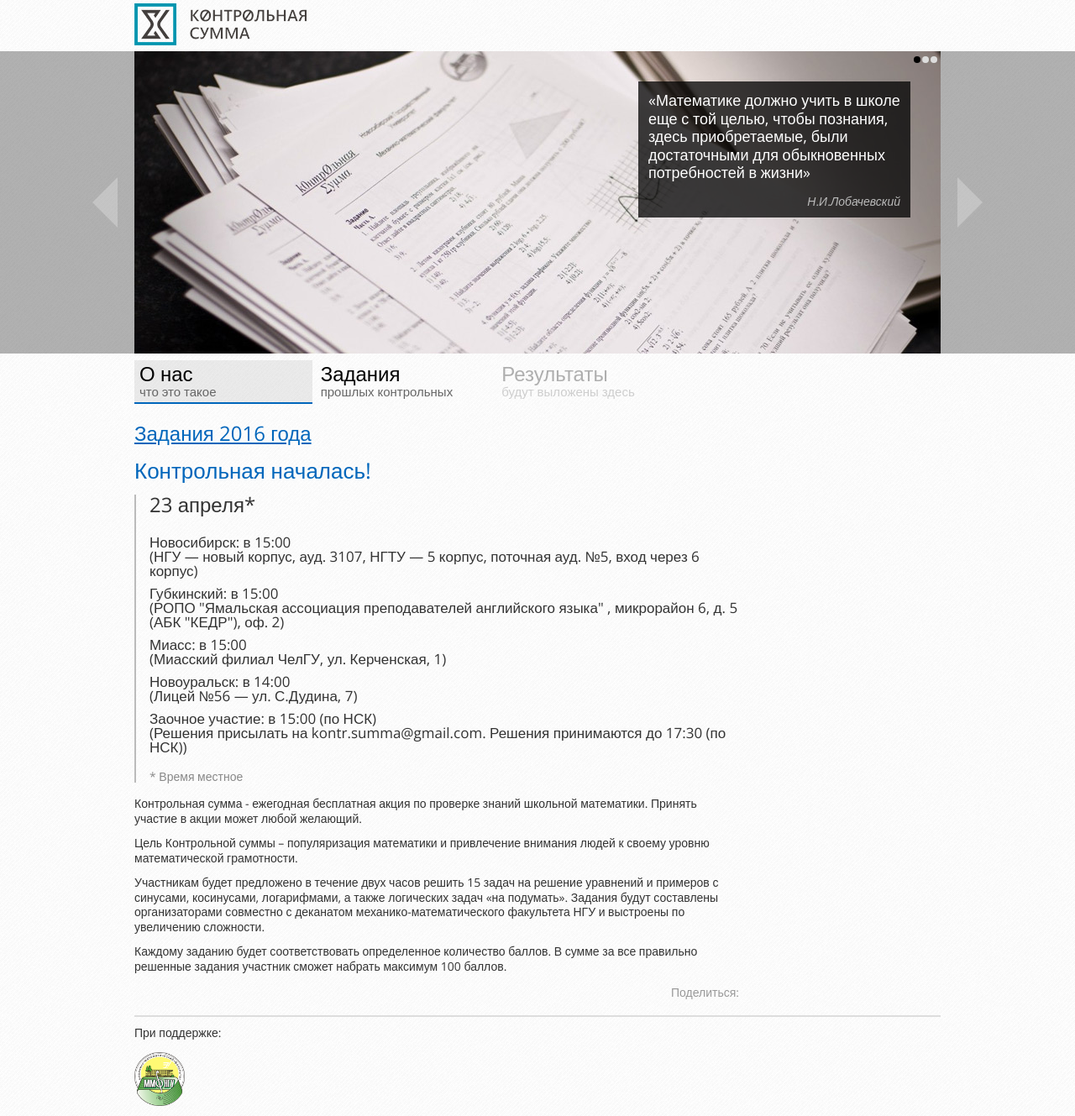
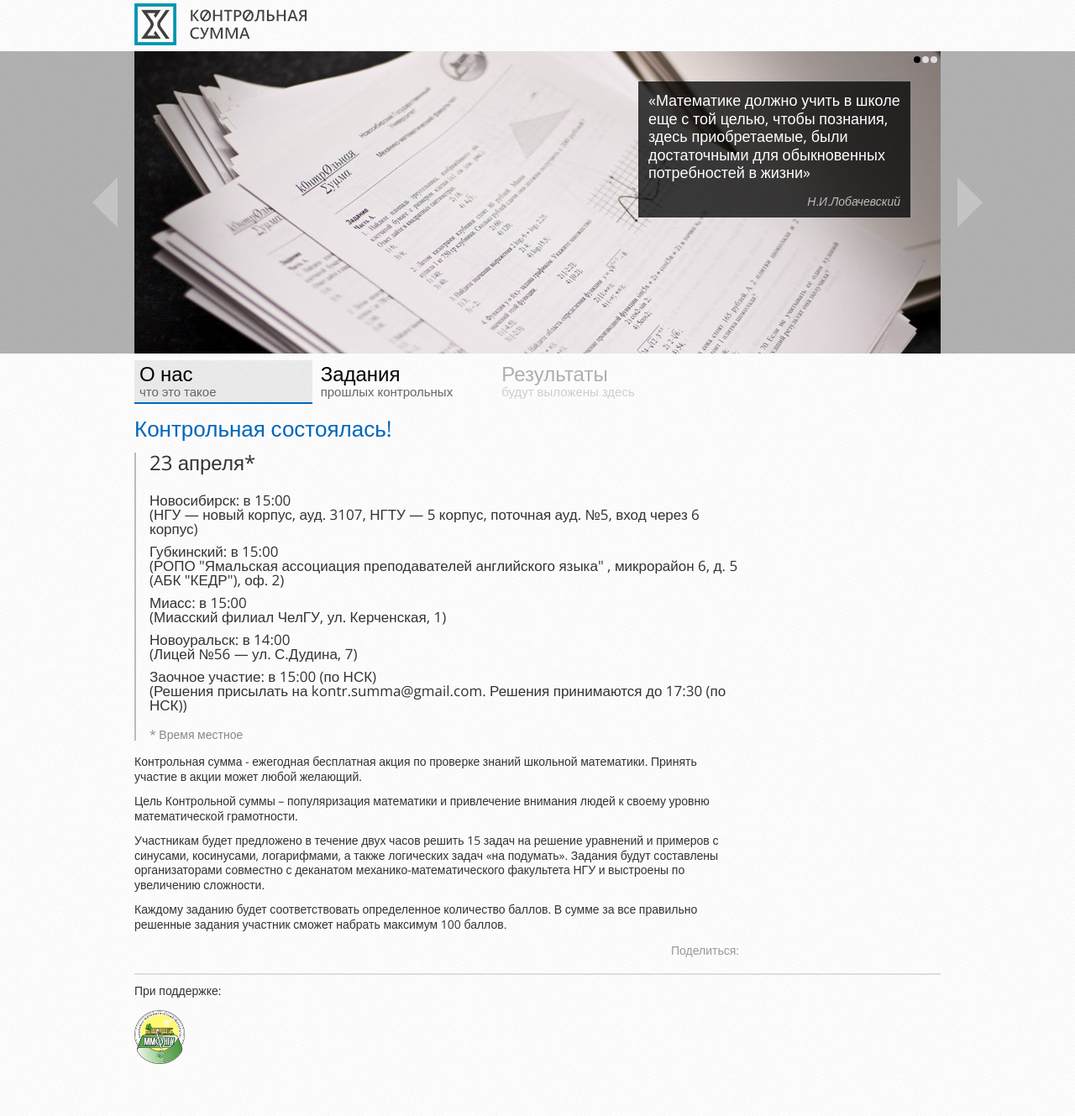
Before and after one commit to kontrsumma/kontrsumma.github.io, a Jekyll site: the page built from index.html, in a window 1280 px wide. Shown: the whole page at 84% size. Built offline with Jekyll 4.4.1, drawn with Linux system fonts in a browser that asks for light colours; nearby versions of some CDN libraries; after the commit the page ends 1279 px from its top, so only the background shows below that.

Commit message:
Update index.html (#11)

```diff
--- a/index.html
+++ b/index.html
@@ -4,13 +4,8 @@ title: Контрольная сумма
 description: Контрольная сумма - ежегодная бесплатная акция по проверке знаний школьной математики. Принять участие в акции может любой желающий.
 ---
 <article class="announce">
-    <div class="announce__tasks">
-      <a href=
-        "/docs/kontrolnaya-summa_tasks_2016.pdf">Задания 2016
-        года</a>
-    </div>
     <div class="announce__what">
-        Контрольная началась!
+        Контрольная состоялась!
     </div>
     <div class="announce__info">
         <div class="announce__when">
```
